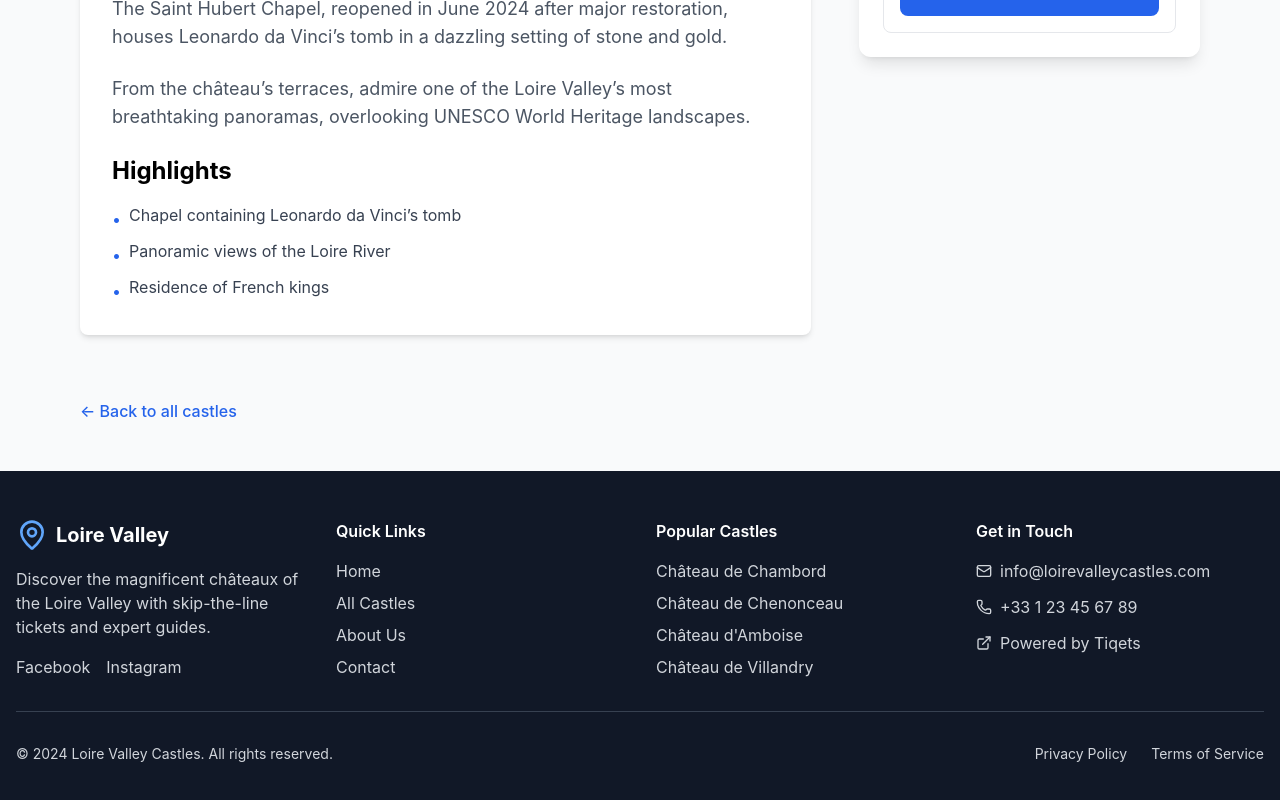
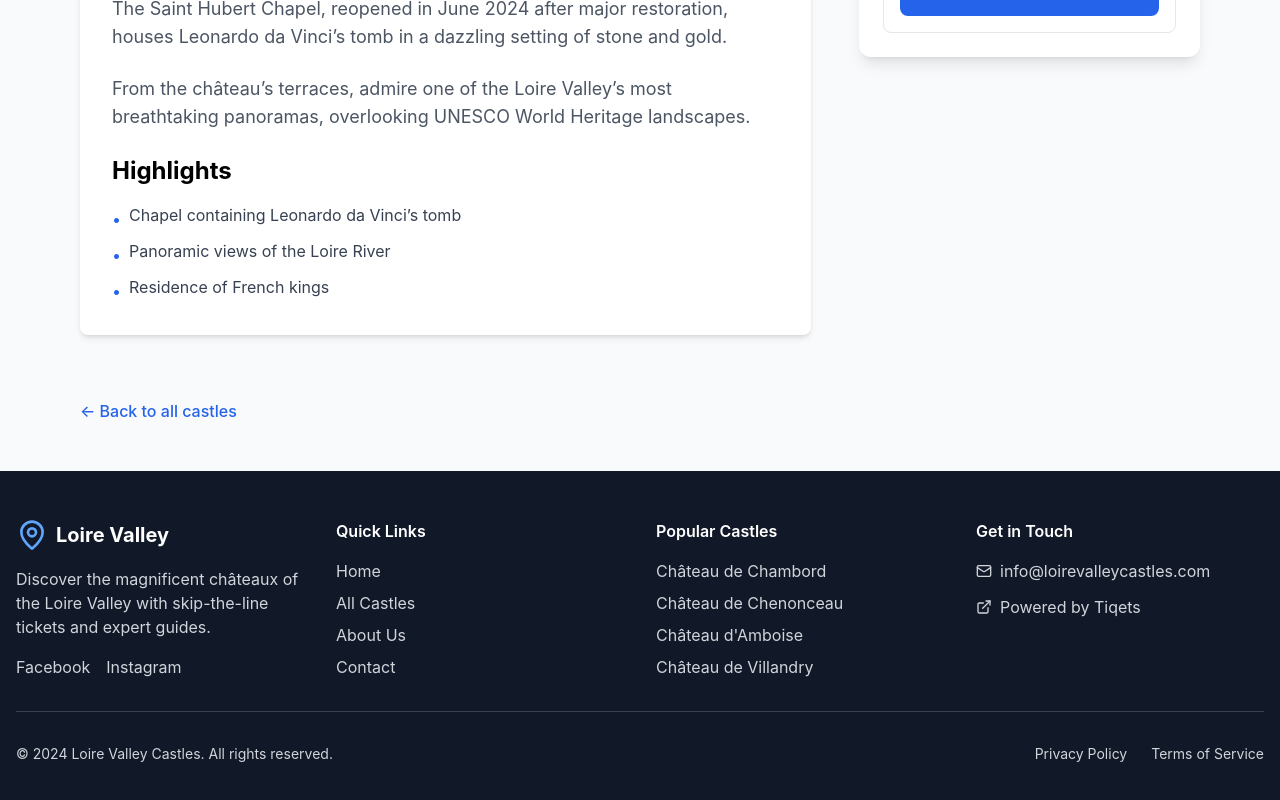
Before and after one commit to victor7891/visit-loire-valley, a React (Vite) app: page /castles/amboise in a window 1280 px wide. Shown: the part 665-1465 px from the top of the page. Built offline with nearby package versions, Linux system fonts and the light colour scheme.

Commit message:
feat: add Castle

```diff
--- a/index.html
+++ b/index.html
@@ -2,7 +2,7 @@
 <html lang="en">
   <head>
     <meta charset="UTF-8" />
-    <link rel="icon" type="image/svg+xml" href="/vite.svg" />
+    <link rel="icon" type="image/svg+xml" href="/favicon.svg" />
     <meta name="viewport" content="width=device-width, initial-scale=1.0" />
     <title>Visit Loire Valley Castles</title>
   </head>
--- a/src/components/layout/Footer.jsx
+++ b/src/components/layout/Footer.jsx
@@ -88,10 +88,6 @@
                 <span>info@loirevalleycastles.com</span>
               </div>
               <div className="flex items-center space-x-2">
-                <Phone className="w-4 h-4" />
-                <span>+33 1 23 45 67 89</span>
-              </div>
-              <div className="flex items-center space-x-2">
                 <ExternalLink className="w-4 h-4" />
                 <a
                   href="https://www.tiqets.com"
```
Also changed, not shown: public/favicon.svg (added).
